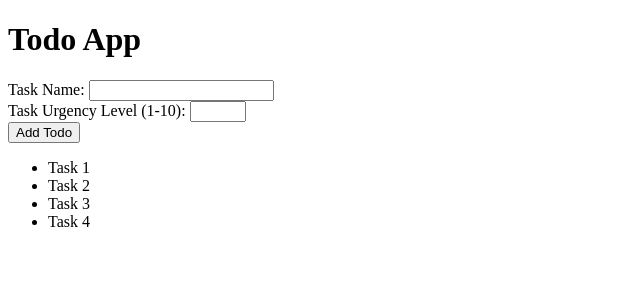
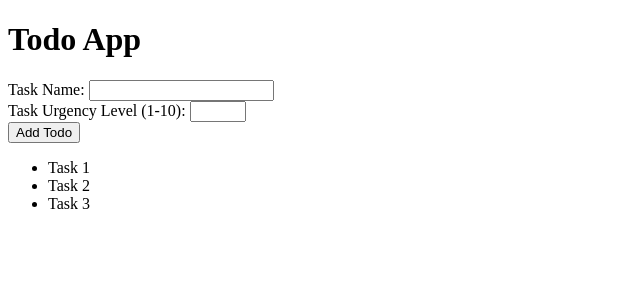
Before and after one commit to Nielam-Dass/Todo-App-Collection, a React (Vite) app in the folder todo_apps/001-react-ts-app/: page / in a window 1280 px wide. Shown: the top 300 px of the page, without its empty margins (0-640 px from the left). Built offline with nearby package versions, Linux system fonts and the light colour scheme.

Commit message:
Maintaining array of Task objects in App component's state variable

```diff
--- a/todo_apps/001-react-ts-app/src/App.tsx
+++ b/todo_apps/001-react-ts-app/src/App.tsx
@@ -1,13 +1,27 @@
-import { useState } from "react"
-import AddTodoForm from "./AddTodoForm"
-import TodoList from "./TodoList"
+import { useState } from "react";
+import AddTodoForm from "./AddTodoForm";
+import TodoList from "./TodoList";
+import Task from "./Task";
 
 function App() {
-  const [tasks, setTasks] = useState<string[]>(["Task 1", "Task 2", "Task 3", "Task 4"]);
+  const [tasks, setTasks] = useState<Task[]>([
+    {
+      taskName: "Task 1",
+      taskUrgency: 4
+    },
+    {
+      taskName: "Task 2",
+      taskUrgency: 8
+    },
+    {
+      taskName: "Task 3",
+      taskUrgency: 7
+    },
+  ]);
 
   function addTask(newTask: string){
-    setTasks((t): string[] => {
-      return [...t, newTask]
+    setTasks((t: Task[]): Task[] => {
+      return [...t, {taskName: newTask, taskUrgency: 1}];  // Will allow taskUrgency to be set by argument in future
     })
   }
 
--- a/todo_apps/001-react-ts-app/src/TodoList.tsx
+++ b/todo_apps/001-react-ts-app/src/TodoList.tsx
@@ -1,18 +1,19 @@
 import { ReactNode } from "react";
 import TodoItem from "./TodoItem";
+import Task from "./Task";
 
 interface TodoListProps {
-    tasks: string[];
+    tasks: Task[];
 }
 
 function TodoList(props: TodoListProps){
     return (
         <>
         <ul>
-            {props.tasks.map((task: string, index: number): ReactNode => {
+            {props.tasks.map((task: Task, index: number): ReactNode => {
                 return(
                     <li key={index}>
-                        <TodoItem taskName={task}/>
+                        <TodoItem taskName={task.taskName}/>
                     </li>
                 )
             })}
```
